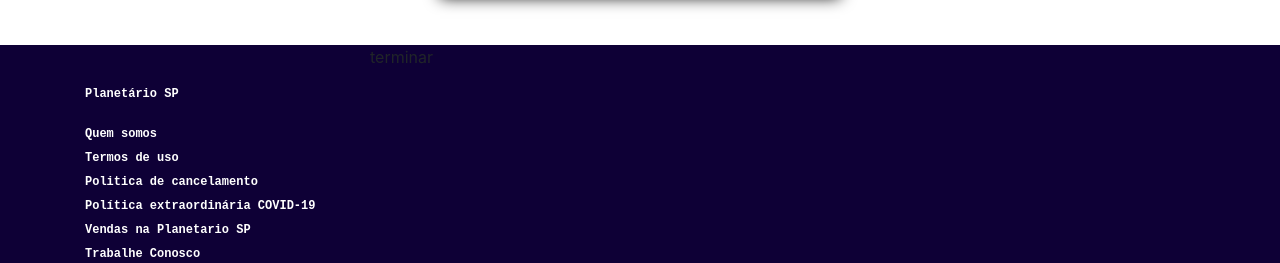
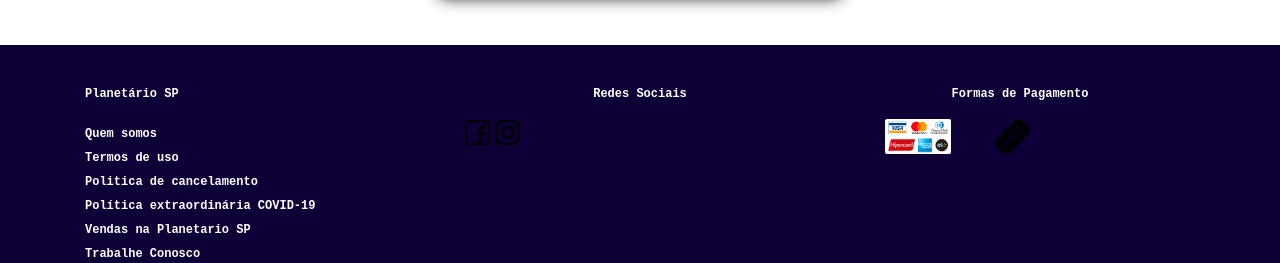
Before and after one commit to cadupinello/projeto-site-planetario-SP, a plain HTML site: page index.html in a window 1280 px wide. Shown: the part 2087-2350 px from the top of the page. Drawn offline with nearby package versions, Linux system fonts and the light colour scheme; a web font is replaced by a local one.

Commit message:
Atualização de conteudos modificando dois arquivos

```diff
--- a/css/footer.css
+++ b/css/footer.css
@@ -1 +1,10 @@
 @import url('https://fonts.googleapis.com/css2?family=Rubik:wght@300;600&family=Shippori+Antique+B1&family=Syne+Mono&display=swap');
+
+.coluna-meio img{
+    height: 25px !important;
+}
+
+.imagem-direita img{
+    height: 35px !important;
+    margin-left: 40px !important;
+}
--- a/index.html
+++ b/index.html
@@ -1,24 +1,19 @@
 <!doctype html>
 <html lang="pt-br">
   <head>
-
     <title>Planetário SP</title>
-
     <!-- Required meta tags -->
     <meta charset="utf-8">
     <meta name="viewport" content="width=device-width, initial-scale=1, shrink-to-fit=no">
-
     <!-- Bootstrap CSS -->
     <link rel="stylesheet" href="css_bootstrap/bootstrap.min.css">
+    <!--Style CSS-->
     <link rel="stylesheet" href="css/home.css">
     <link rel="stylesheet" href="css/principal.css">
     <link rel="stylesheet" href="css/footer.css">
-
-
   </head>
 
   <body>
-
     <header>
         <div id="header">
             <img src="img/facebook.png" >
@@ -41,19 +36,19 @@
     <div class="collapse navbar-collapse" id="navegacao-menu">
         <ul class="navbar-nav ml-auto">
             <li class="nav-item">
-                <a href="" class="nav-link text-light">Home</a>
+                <a href="index.html#home" class="nav-link text-light">Home</a>
             </li>
             <li class="nav-item">
-                <a href="" class="nav-link text-light">Sobre nós</a>
+                <a href="index.html#sobre" class="nav-link text-light">Sobre nós</a>
             </li>
             <li class="nav-item">
-                <a href="" class="nav-link text-light">Sessões</a>
+                <a href="index.html#sessoes" class="nav-link text-light">Sessões</a>
             </li>
             <li class="nav-item">
-                <a href="" class="nav-link text-light">Localização</a>
+                <a href="index.html#localizacao" class="nav-link text-light">Localização</a>
             </li>
             <li class="nav-item">
-                <a href="" class="nav-link text-light">Contato</a>
+                <a href="index.html#footer" class="nav-link text-light">Contato</a>
             </li>
         </ul>
     </div>
@@ -188,7 +183,7 @@
     <footer id="footer">
         <div class="container">
             <div class="row">
-                <div class="col-sm-3">
+                <div class="col-sm-4">
                     <p class="footer-text">Planetário SP</p>
                     <a class="footer-text" href="">Quem somos</a><br>
                     <a class="footer-text" href="">Termos de uso</a><br>
@@ -198,8 +193,16 @@
                     <a class="footer-text" href="">Trabalhe Conosco</a><br>
                 </div>
 
-                <div class="col-sm-3">
-                    terminar
+                <div class="col-sm-4 coluna-meio aling = center">
+                    <p class="footer-text text-center">Redes Sociais</p>
+                    <img src="img/facebook.png">
+                    <img src="img/instagram.png">
+                </div>
+
+                <div class="col-sm-4 imagem-direita">
+                    <p class="footer-text text-center">Formas de Pagamento</p>
+                    <img src="img/cartoes_2.png">
+                    <img src="img/bilhete.png">
                 </div>
             </div>
         </div>
```
